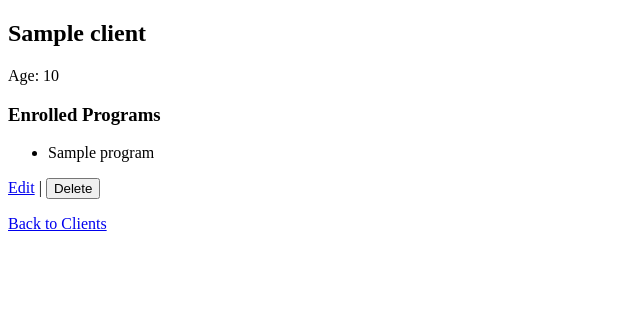
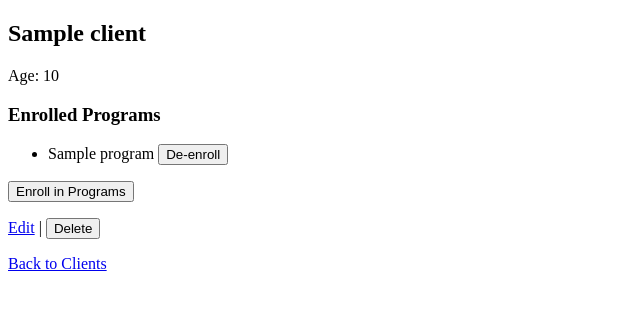
Before and after one commit to mobley-trent/health_system, a Flask app: page /client/1 in a window 1280 px wide. Shown: the top 310 px of the page, without its empty margins (0-640 px from the left). Run offline with Flask 3, Linux system fonts and the light colour scheme; a user stored in the database is signed in; tables that the repository leaves empty hold one stand-in row (values such as "Sample post").

Commit message:
updated client_profile.html

```diff
--- a/app/templates/client_profile.html
+++ b/app/templates/client_profile.html
@@ -8,11 +8,22 @@
   <h3>Enrolled Programs</h3>
   <ul>
     {% for program in programs %}
-      <li>{{ program.name }}</li>
+      <li>
+        {{ program.name }}
+        <form action="{{ url_for('main.unenroll_client', client_id=client.id, program_id=program.id) }}" method="POST" style="display:inline;">
+          <button type="submit">De-enroll</button>
+        </form>
+      </li>
     {% else %}
       <li>No programs enrolled.</li>
     {% endfor %}
   </ul>
+
+  <p>
+    <a href="{{ url_for('main.enroll_client', client_id=client.id) }}">
+      <button>Enroll in Programs</button>
+    </a>
+  </p>
 
   <a href="{{ url_for('main.edit_client', client_id=client.id) }}">Edit</a> |
   <form action="{{ url_for('main.delete_client', client_id=client.id) }}" method="POST" style="display:inline;">
```
